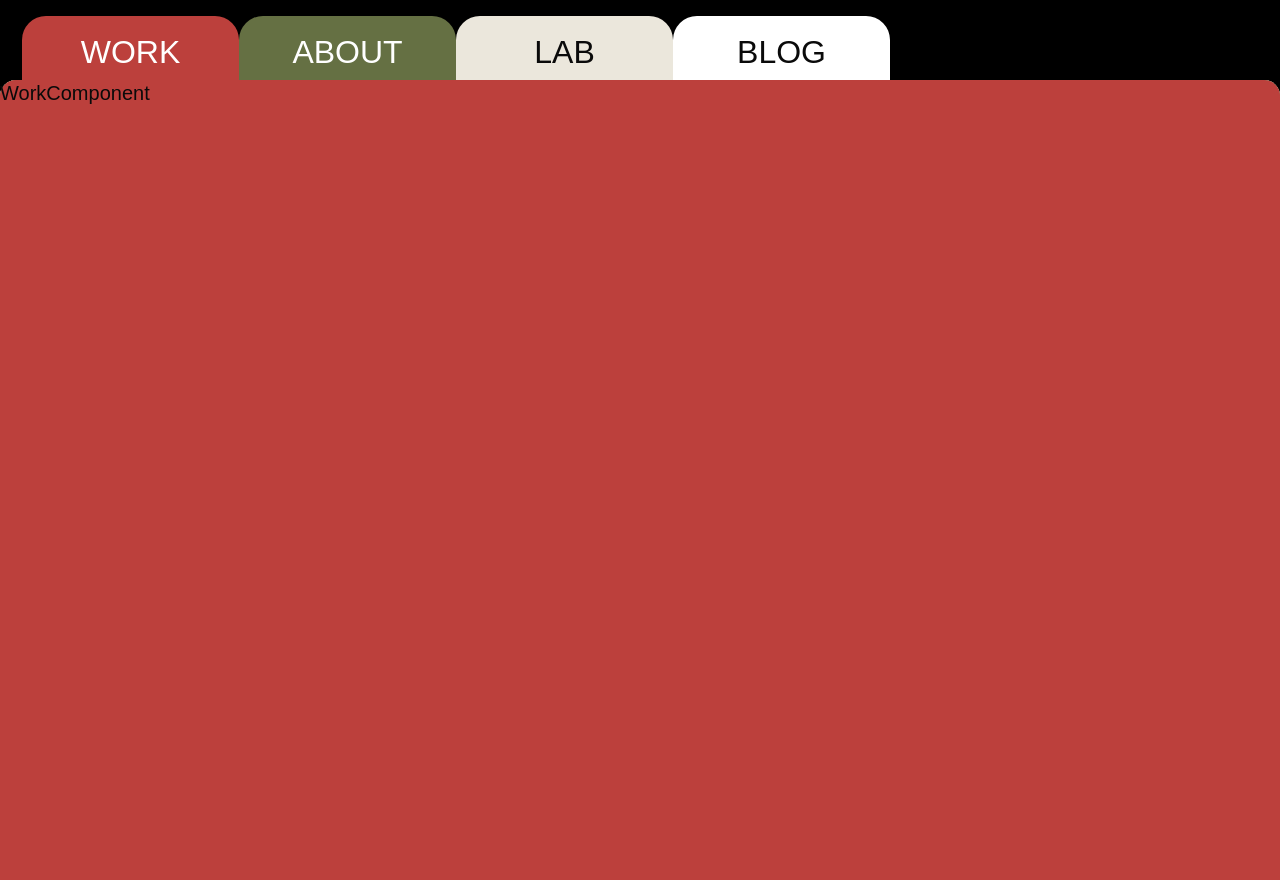
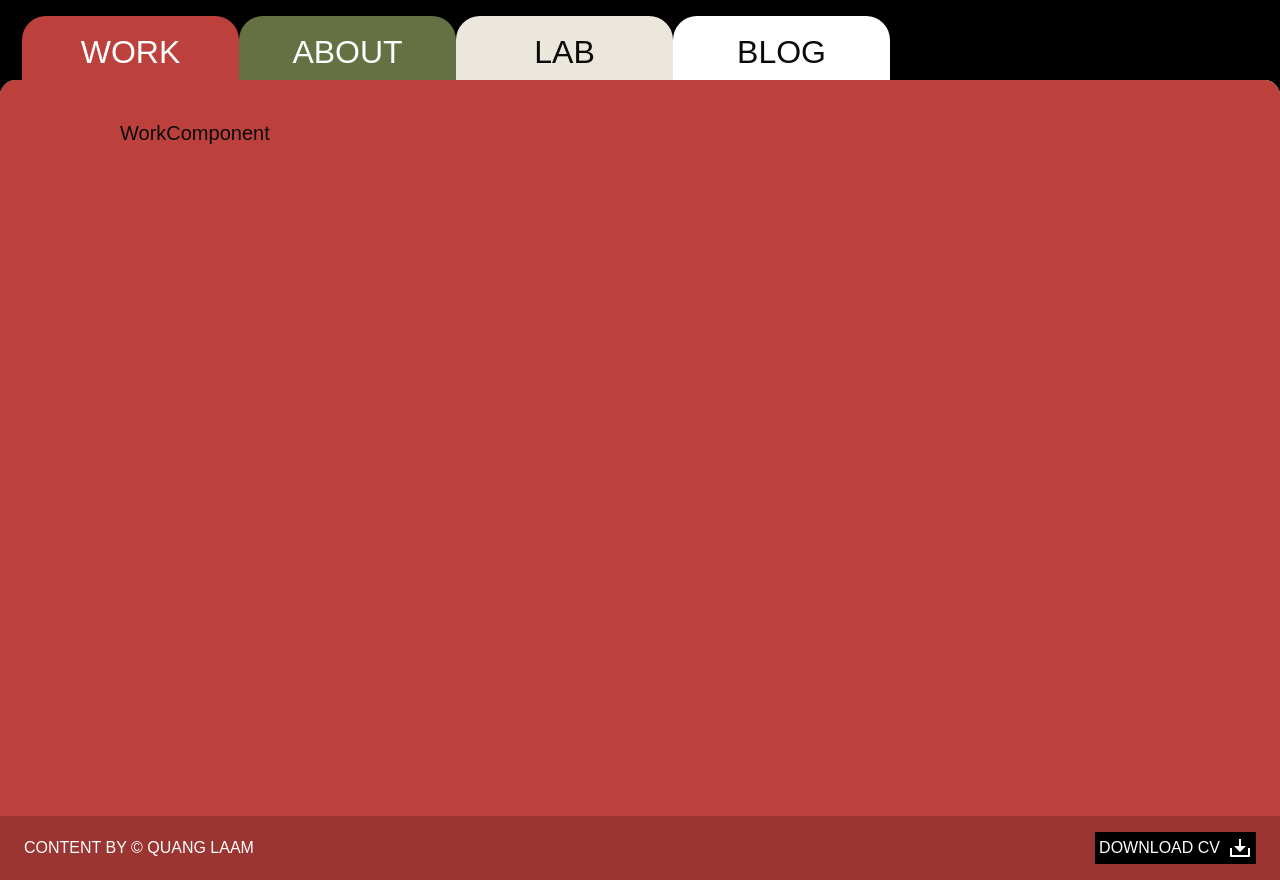
Before and after one commit to TommyNhatNguyen/quang-portfolio, a Next.js app: page /home in a window 1280 px wide. Built offline with nearby package versions, Linux system fonts and the light colour scheme; a web font is replaced by a local one.

Commit message:
feat: footer

```diff
--- /dev/null
+++ b/app/(pages)/home/components/Work/index.tsx
@@ -0,0 +1,9 @@
+import "../../styles/work-component.scss";
+
+type Props = {};
+
+const WorkComponent = (props: Props) => {
+  return <div className="work-container">WorkComponent</div>;
+};
+
+export default WorkComponent;
--- a/app/(pages)/home/components/work.tsx
+++ /dev/null
@@ -1,7 +0,0 @@
-type Props = {};
-
-const WorkComponent = (props: Props) => {
-  return <div>WorkComponent</div>;
-};
-
-export default WorkComponent;
--- a/app/(pages)/home/page.tsx
+++ b/app/(pages)/home/page.tsx
@@ -1,10 +1,12 @@
 "use client";
+import ButtonComponent from "@/app/components/button";
+import DownLoad2Line from "@/app/components/icons/download-2-line";
 import { useState } from "react";
 import AboutComponent from "./components/about";
 import BlogComponent from "./components/blog";
 import LabComponent from "./components/lab";
-import WorkComponent from "./components/work";
-import "./styles/work-page.scss";
+import WorkComponent from "./components/Work";
+import "./styles/home-page.scss";
 
 const LABEL_MAX_WIDTH = 217;
 const LABEL_HEIGHT = 64;
@@ -107,6 +109,18 @@ export default function HomePage() {
           </div>
         );
       })}
+      <div
+        className="folder-footer"
+        style={{
+          bottom: `-${LABEL_HEIGHT}px`,
+        }}
+      >
+        <p className="folder-footer__text">CONTENT BY © QUANG LAAM</p>
+        <ButtonComponent className="folder-footer__button">
+          <span className="folder-footer__button-text">DOWNLOAD CV</span>
+          <DownLoad2Line className="folder-footer__button-icon btn-icon" />
+        </ButtonComponent>
+      </div>
     </div>
   );
 }
--- a/app/(pages)/home/styles/work-page.scss
+++ b/app/(pages)/home/styles/home-page.scss
@@ -35,3 +35,30 @@
   -webkit-box-shadow: -4px 0px 4px 0px var(--color-drop-shadow);
   -moz-box-shadow: -4px 0px 4px 0px var(--color-drop-shadow);
 }
+
+.folder-footer {
+  position: absolute;
+  height: 64px;
+  background-color: var(--color-footer);
+  width: 100%;
+  z-index: 7;
+  padding-left: 24px;
+  padding-right: 24px;
+  padding-top: 18px;
+  padding-bottom: 18px;
+  display: flex;
+  align-items: center;
+  justify-content: space-between;
+  &__text {
+    color: var(--greyscale-0);
+    text-transform: uppercase;
+    font-size: var(--fs-footer);
+    line-height: var(--lh-footer);
+    font-weight: normal;
+  }
+  &__button {
+    gap: 8px;
+    color: var(--greyscale-0);
+    font-size: var(--mono-s-medium);
+  }
+}
--- /dev/null
+++ b/app/(pages)/home/styles/work-component.scss
@@ -0,0 +1,5 @@
+.work-container {
+  padding-top: 40px;
+  padding-left: 120px;
+  padding-right: 120px;
+}
--- /dev/null
+++ b/app/components/button.tsx
@@ -0,0 +1,24 @@
+import Link from "next/link";
+import React, { ReactNode } from "react";
+
+type Props = {
+  children: ReactNode;
+  href?: string;
+} & React.ButtonHTMLAttributes<HTMLButtonElement>;
+
+const ButtonComponent = ({ children, className, ...props }: Props) => {
+  if (props.href) {
+    return (
+      <Link className={`btn ${className}`} href={props.href}>
+        {children}
+      </Link>
+    );
+  }
+  return (
+    <button className={`btn ${className}`} {...props}>
+      {children}
+    </button>
+  );
+};
+
+export default ButtonComponent;
--- /dev/null
+++ b/app/components/icons/download-2-line.tsx
@@ -0,0 +1,14 @@
+const DownLoad2Line = (props: React.SVGProps<SVGSVGElement>) => {
+  return (
+    <svg
+      xmlns="http://www.w3.org/2000/svg"
+      viewBox="0 0 24 24"
+      fill="currentColor"
+      {...props}
+    >
+      <path d="M13 10H18L12 16L6 10H11V3H13V10ZM4 19H20V12H22V20C22 20.5523 21.5523 21 21 21H3C2.44772 21 2 20.5523 2 20V12H4V19Z"></path>
+    </svg>
+  );
+};
+
+export default DownLoad2Line;
--- a/app/styles/_components.scss
+++ b/app/styles/_components.scss
@@ -0,0 +1,19 @@
+.btn {
+  padding: 4px;
+  color: var(--greyscale-0);
+  text-transform: uppercase;
+  background-color: var(--greyscale-1000);
+  display: flex;
+  align-items: center;
+  justify-content: center;
+  text-wrap: nowrap;
+  width: fit-content;
+  cursor: pointer;
+  font-family: var(--ff-gm);
+  font-weight: 500;
+  font-size: var(--mono-s-medium);
+  .btn-icon {
+    width: 24px;
+    height: 24px;
+  }
+}
--- a/app/styles/_variables.scss
+++ b/app/styles/_variables.scss
@@ -51,13 +51,17 @@
   --lh-body: var(--mono-l-regular-lh);
   --fw-body: var(--mono-l-regular-fw);
 
+  --fs-footer: var(--mono-s-regular);
+
   --fs-folder-button: var(--mono-heading5-desktop);
   --lh-folder-button: var(--mono-heading5-desktop-lh);
 
   --color-body: var(--greyscale-900);
   --color-body-contrast: var(--greyscale-0);
   --color-bg: var(--greyscale-1000);
+  --color-footer: var(--color-red-100);
   --color-red: #bc403c;
+  --color-red-100: #9b3531;
   --color-drop-shadow: rgba(0, 0, 0, 0.3);
 
   --mono-l-regular-lh: 130%;
```
